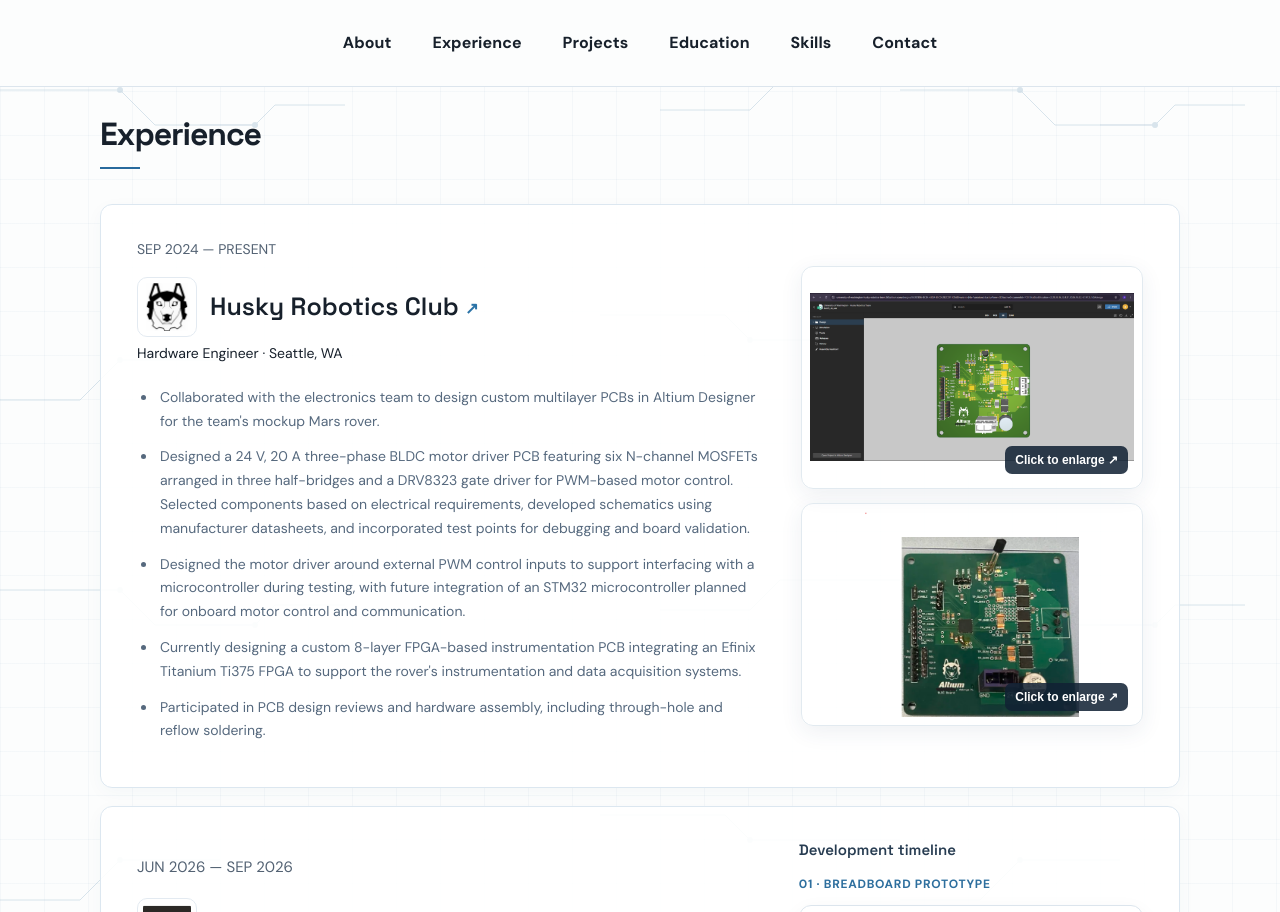
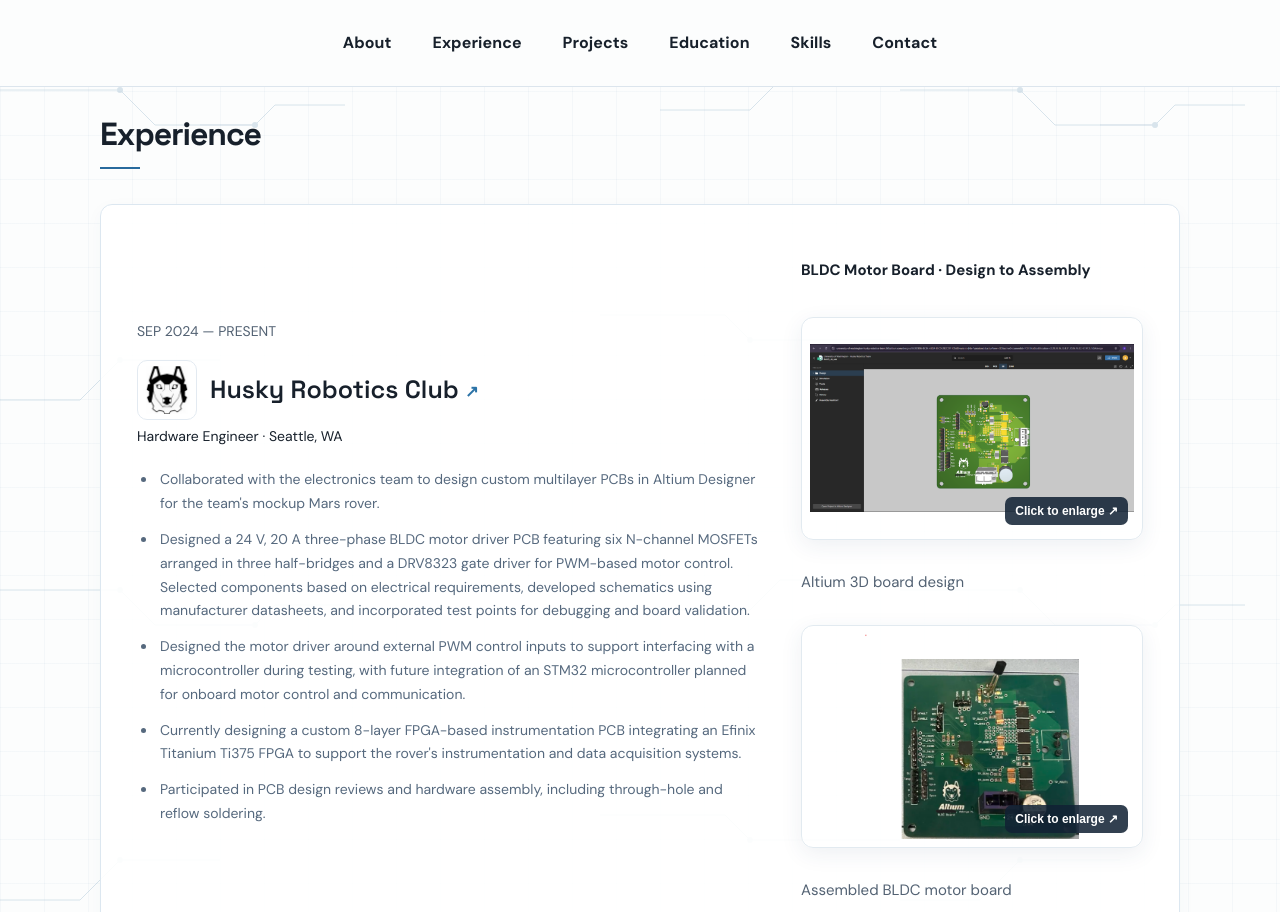
Before and after one commit to AdityaManivel/AdityaManivel.github.io, a Jekyll site: the page index.html, which Jekyll copies as it is, in a window 1280 px wide and 1400 px high, scrolled down 789 px, cut to the strip 0-912 px from the top of the window. Built offline with Jekyll 4.4.1, drawn with Linux system fonts in a browser that asks for light colours.

Commit message:
Add Husky Robotics image captions and cache-bust matching experience galleries

```diff
--- a/index.html
+++ b/index.html
@@ -10,7 +10,7 @@
   <link rel="preconnect" href="https://fonts.googleapis.com">
   <link rel="preconnect" href="https://fonts.gstatic.com" crossorigin>
   <link href="https://fonts.googleapis.com/css2?family=DM+Sans:wght@400;500;600;700&family=Space+Grotesk:wght@400;500;600;700&display=swap" rel="stylesheet">
-  <link rel="stylesheet" href="styles.css?v=spacelabs-timeline-20261024" />
+  <link rel="stylesheet" href="styles.css?v=experience-galleries-below-20261024" />
 </head>
 <body>
 
@@ -36,15 +36,15 @@
         </ul>
 
         </div>
-        <div class="husky-gallery">
+        <div class="husky-gallery"><h4 class="experience-gallery-title">BLDC Motor Board · Design to Assembly</h4>
           <button class="husky-photo-button husky-render-button" type="button" aria-label="Enlarge Altium 3D view of BLDC Motor Board" data-lightbox-open data-image-src="assets/Screenshot%202026-10-23%20183916.png" data-image-title="BLDC Motor Board · Altium 3D View" data-image-alt="Altium 3D rendering of the Husky Robotics BLDC Motor Board">
             <img src="assets/Screenshot%202026-10-23%20183916.png" alt="Altium 3D rendering of the BLDC Motor Board" loading="lazy" />
             <span class="photo-hint">Click to enlarge ↗</span>
-          </button>
+          </button><p class="experience-image-caption">Altium 3D board design</p>
           <button class="husky-photo-button" type="button" aria-label="Enlarge photo of Husky Robotics BLDC Motor Board" data-lightbox-open data-image-src="assets/rover_board_rotated.png" data-image-title="BLDC Motor Board · Assembled PCB" data-image-alt="Photograph of assembled Husky Robotics BLDC Motor Board">
             <img src="assets/rover_board_rotated.png" alt="Assembled Husky Robotics BLDC Motor Board" loading="lazy" />
             <span class="photo-hint">Click to enlarge ↗</span>
-          </button>
+          </button><p class="experience-image-caption">Assembled BLDC motor board</p>
         </div>
         </div>
       </article>
```
